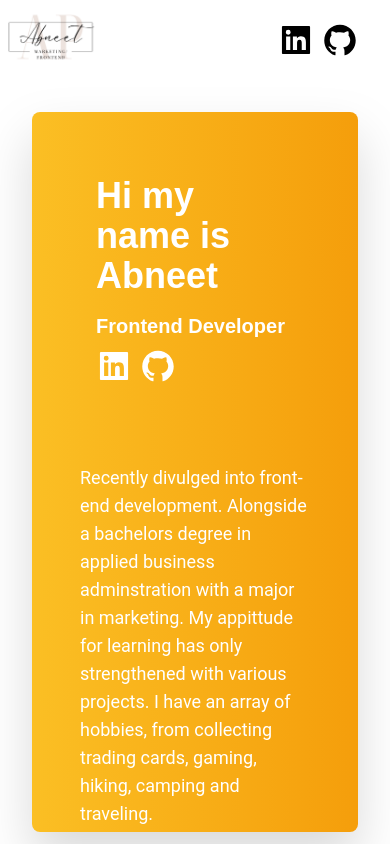
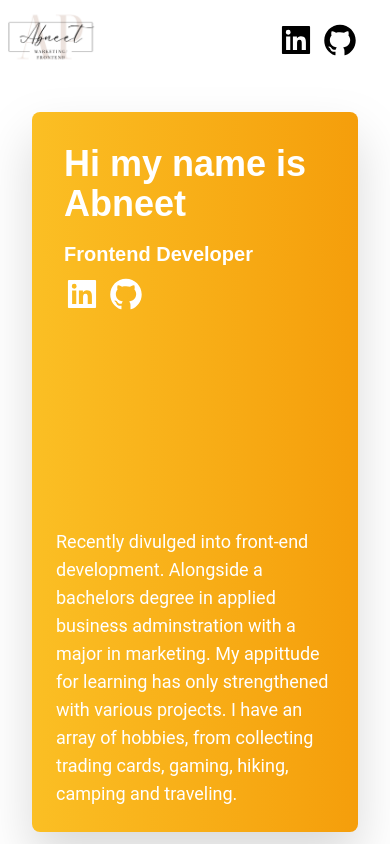
Before and after one commit to AbneetKP/Portfolio, a Next.js app: page / in a window 390 px wide. Shown: the top 844 px of the page. Built offline with nearby package versions, Linux system fonts and the light colour scheme.

Commit message:
Mobile:fix

```diff
--- a/src/pages/index.js
+++ b/src/pages/index.js
@@ -84,7 +84,7 @@ export default function Home() {
           {/* // grid 1 */}
           <div className="grid  grid-cols-1 sm:grid-cols-5 mt-16">
             <div className="flex flex-col justify-between bg-gradient-to-r from-amber-400 to-amber-500 h-[45rem] sm:h-[40rem] col-span-3 p-4 ml-8 mt-12 sm:mt-8 mr-8 mb-4 drop-shadow-2xl rounded-lg">
-              <div className="text-4xl font-extrabold text-white font-heading p-4 m-8">
+              <div className="text-4xl font-extrabold text-white font-heading p-4 sm:m-8">
                 Hi my name is Abneet
                 <div className="font-title text-xl mt-4  ">
                   {" "}
@@ -108,7 +108,7 @@ export default function Home() {
                   </a>
                 </div>
               </div>
-              <div className="text-white font-body m-8 text-lg">
+              <div className="text-white font-body m-2 sm:m-8 text-lg">
                 Recently divulged into front-end development. Alongside a
                 bachelors degree in applied business adminstration with a major
                 in marketing. My appittude for learning has only strengthened
```
